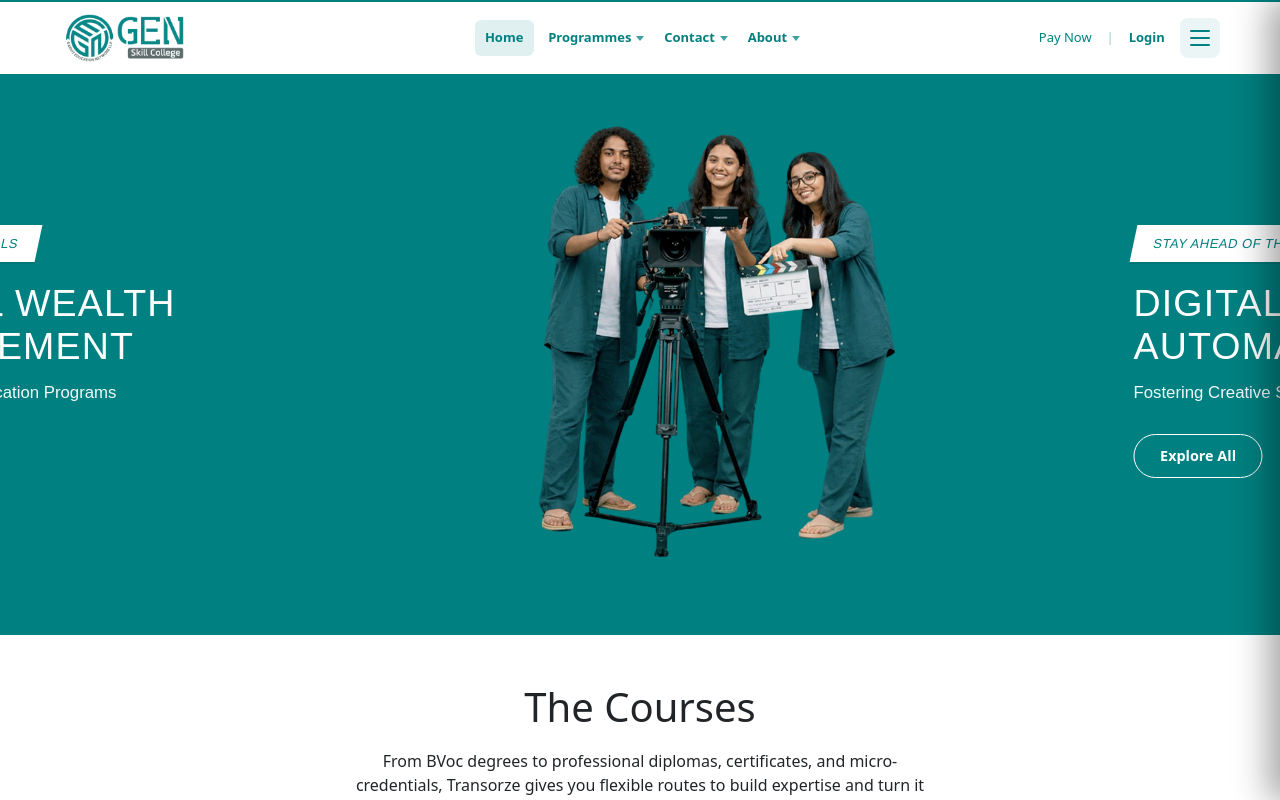
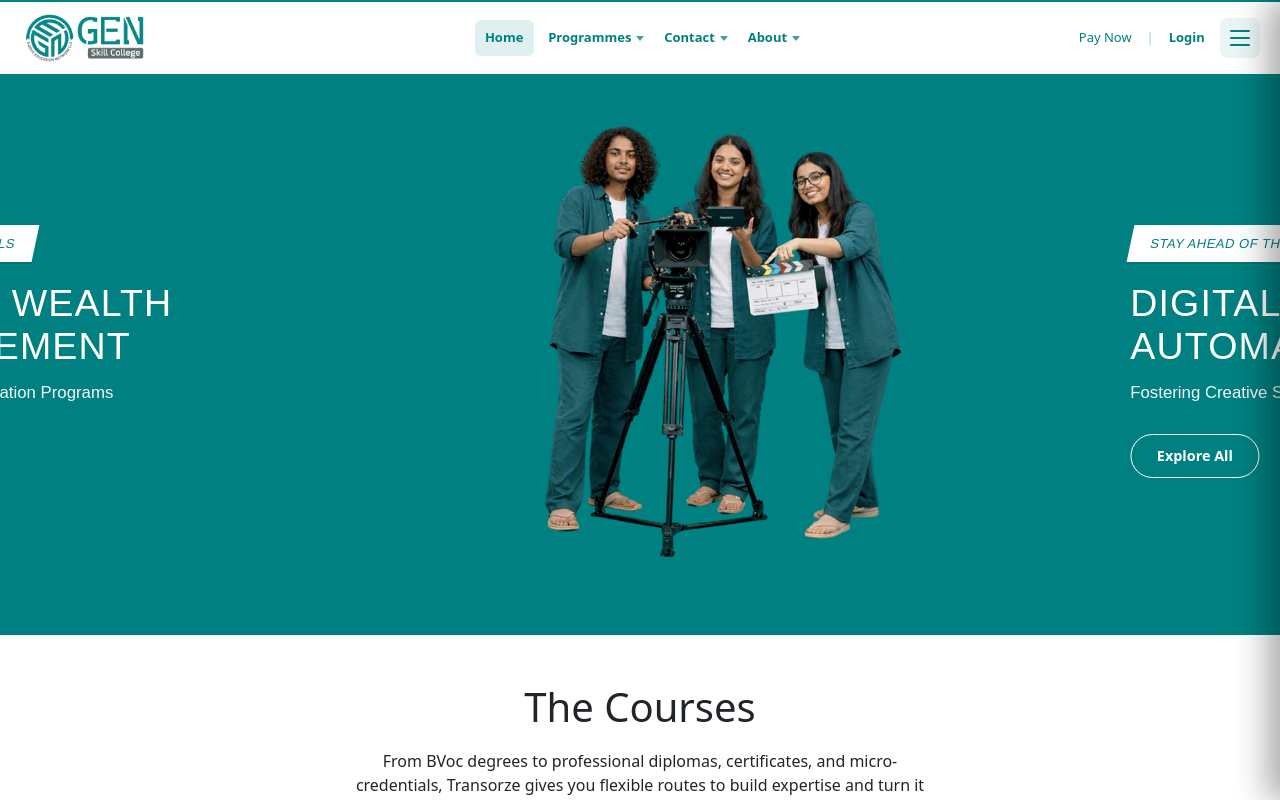
Before and after one commit to abhinandvktl/GEN-SKILL-COLLEGE, a React (Vite) app: page / in a window 1280 px wide. Shown: the top 800 px of the page. Built offline with nearby package versions, Linux system fonts and the light colour scheme; a web font is replaced by a local one.

Commit message:
update the over all spacing

```diff
--- a/src/components/Footer.css
+++ b/src/components/Footer.css
@@ -7,7 +7,7 @@
 }
 
 .site-footer__inner {
-  max-width: 1100px;
+  max-width: 1300px;
   margin: 0 auto;
 }
 
--- a/src/components/MainHeader.css
+++ b/src/components/MainHeader.css
@@ -12,7 +12,7 @@
 }
 
 .main-header__inner {
-  max-width: 1200px;
+  max-width: 1300px;
   margin: 0 auto;
   padding: 0.75rem 1.25rem;
   display: grid;
--- a/src/pages/Home.css
+++ b/src/pages/Home.css
@@ -37,7 +37,7 @@
   display: flex;
   align-items: center;
   justify-content: space-between;
-  gap: 2.5rem;
+  gap: 3.5rem;
   flex-wrap: wrap;
 }
 
```
